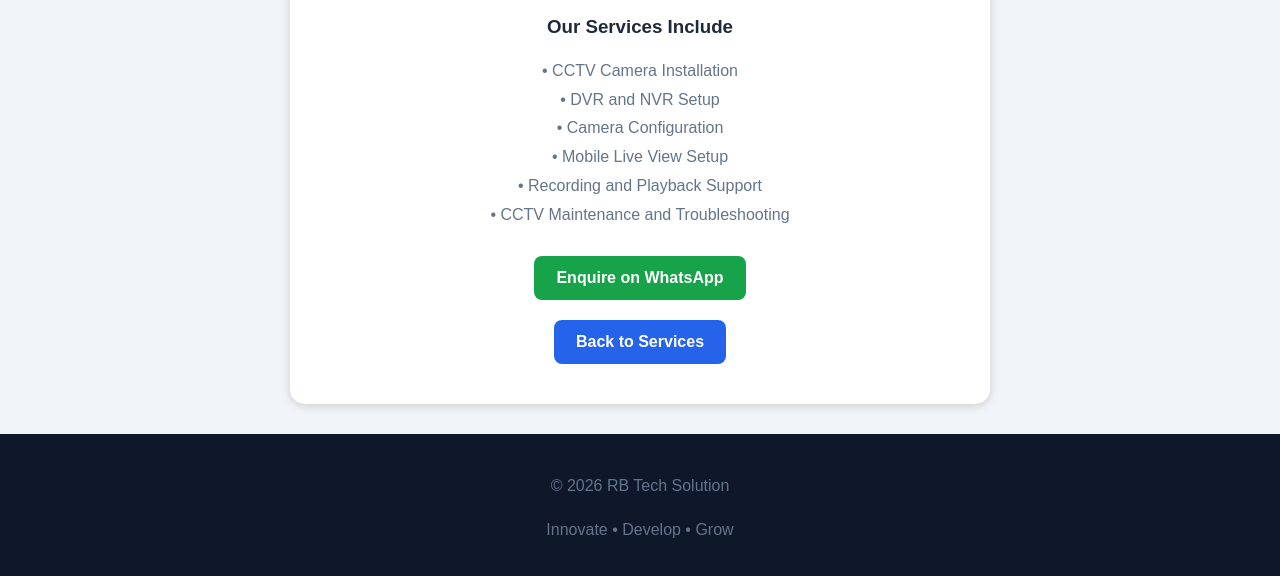
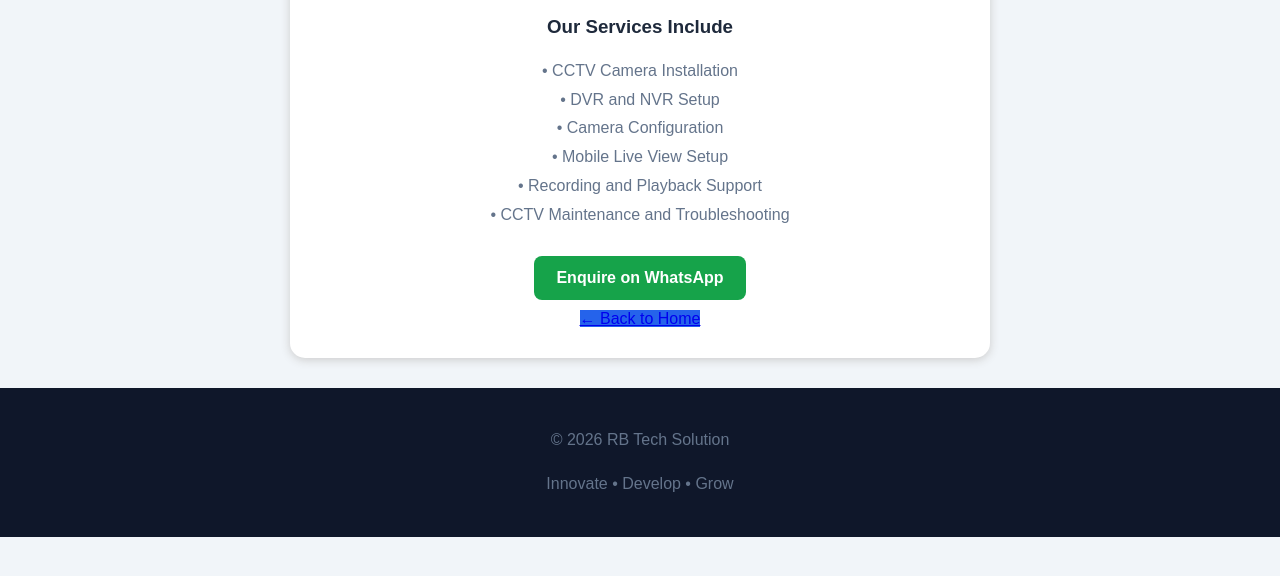
Before and after one commit to ajayhasdapadmob/RB-Tech-Solution, a plain HTML site: page cctv-installation.html in a window 1280 px wide. Shown: the part 328-904 px from the top of the page. After the commit the page ends 865 px from the top, so only its background shows below. Drawn offline with Linux system fonts and the light colour scheme.

Commit message:
Update back link to point to home page

```diff
--- a/cctv-installation.html
+++ b/cctv-installation.html
@@ -35,7 +35,8 @@ p { line-height:1.8; color:#64748b; }
 </p>
 <a class="button" href="https://wa.me/919663116089?text=I%20need%20CCTV%20Installation">Enquire on WhatsApp</a>
 <br>
-<a class="button back" href="services.html">Back to Services</a>
+ <a class="back" href="index.html">← Back to Home</a>
+
 </section>
 <footer>
 <p>© 2026 RB Tech Solution</p>
```
